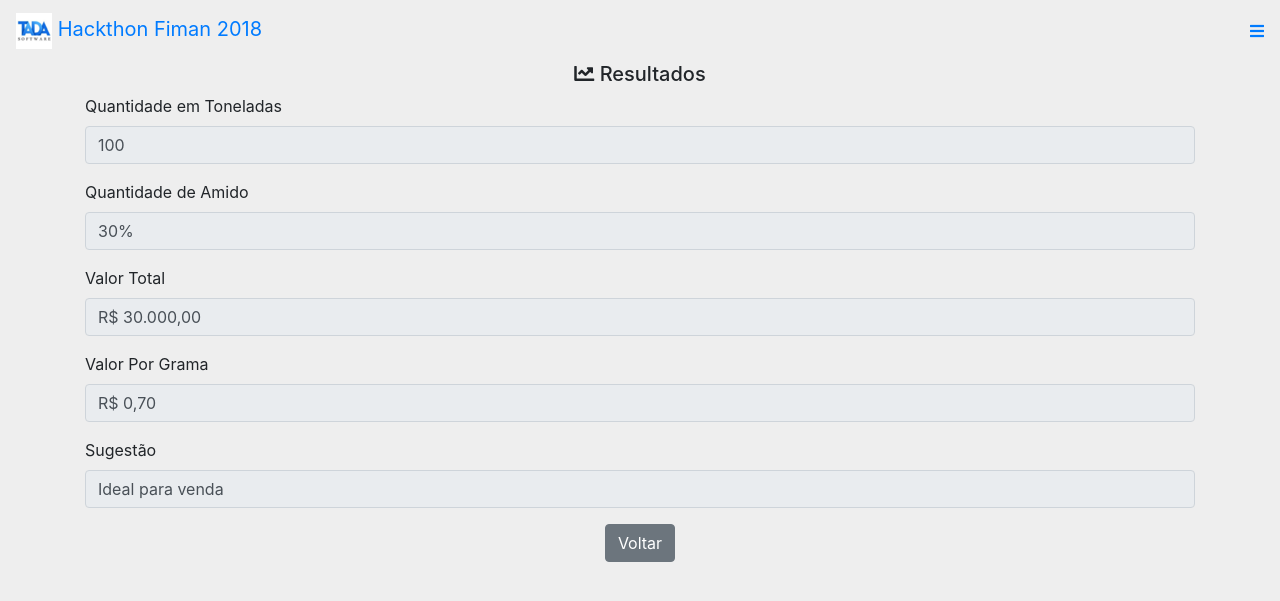
After one commit to juniortada/hackthon_fiman_2018, a Flask app: page /resultados in a window 1280 px wide. The commit adds this page. Shown: the top 601 px of the page. Run offline with Flask 2, Linux system fonts and the light colour scheme; parts of the project's set-up code (start-up, migrations or seed data) failed here and were passed over; some libraries are stand-ins or nearby versions.

Commit message:
[new] add result page #2

```diff
--- a/app/controller/main.py
+++ b/app/controller/main.py
@@ -16,3 +16,8 @@ def sobre():
 @app.route('/consulta_renda')
 def consulta_renda():
     return render_template('consulta_renda.html')
+
+
+@app.route('/resultados')
+def resultados():
+    return render_template('resultados.html')
--- a/app/templates/base.html
+++ b/app/templates/base.html
@@ -51,7 +51,7 @@
           <div class="modal-body">
             <button type="button" class="btn btn-outline-primary btn-block" data-dismiss="modal" onclick="location.href='{{ url_for('index')}}';"><i class="fas fa-home"></i> Home</button>
             <button type="button" class="btn btn-outline-primary btn-block" data-dismiss="modal" onclick="location.href='{{ url_for('consulta_renda')}}';"><i class="fas fa-dollar-sign"></i> Consulta Renda</button>
-            <button type="button" class="btn btn-outline-primary btn-block" data-dismiss="modal"><i class="fas fa-cog"></i> Config</button>
+            <button type="button" class="btn btn-outline-primary btn-block" data-dismiss="modal" onclick="location.href='{{ url_for('resultados')}}';"><i class="fas fa-chart-line"></i> Resultados</button>
             <button type="button" class="btn btn-outline-primary btn-block" data-dismiss="modal" onclick="location.href='#';"><i class="fas fa-download"></i> Backup</button>
             <button type="button" class="btn btn-outline-primary btn-block" data-dismiss="modal" onclick="location.href='#';"><i class="fas fa-code"></i> About</button>
             <button type="button" class="btn btn-outline-danger btn-block" data-dismiss="modal"><i class="fas fa-sign-out-alt"></i> Logout</button>
--- /dev/null
+++ b/app/templates/resultados.html
@@ -0,0 +1,61 @@
+{% extends "base.html" %}
+  {% block body %}
+  <div class="container">
+    <h5 class="submenu"><i class="fas fa-chart-line"></i></i> Resultados</h5>
+
+    <div class="form-group">
+      <label for="qtde">Quantidade em Toneladas</label>
+      <div>
+          <input type="text" id="qtde" name="qtde" class="form-control" value="100" disabled="">
+      </div>
+    </div>
+
+    <div class="form-group">
+      <label for="amido">Quantidade de Amido</label>
+      <div>
+          <input type="text" id="amido" name="amido" class="form-control" value="30%" disabled="">
+      </div>
+    </div>
+
+    <div class="form-group">
+      <label for="total">Valor Total</label>
+      <div>
+          <input type="text" id="total" name="total" class="form-control" value="R$ 30.000,00" disabled="">
+      </div>
+    </div>
+
+    <div class="form-group">
+      <label for="grama">Valor Por Grama</label>
+      <div>
+          <input type="text" id="grama" name="grama" class="form-control" value="R$ 0,70" disabled="">
+      </div>
+    </div>
+
+    <div class="form-group">
+      <label for="sugestao">Sugestão</label>
+      <div>
+          <input type="text" id="sugestao" name="sugestao" class="form-control" value="Ideal para venda" disabled="">
+      </div>
+    </div>
+
+    <div class="div_btn">
+      <button type="button" class="btn btn-secondary" onclick="location.href='{{ url_for('index')}}';">Voltar</button>
+    </div>
+
+  </div><!-- /.container -->
+
+  <style type="text/css">
+    .submenu{
+      text-align: center;
+    }
+    .div_btn{
+      text-align: center;
+    }
+  </style>
+  {% endblock %}
+
+  {% block javascript %}
+    <script type="text/javascript">
+
+    </script>
+  {% endblock %}
```
